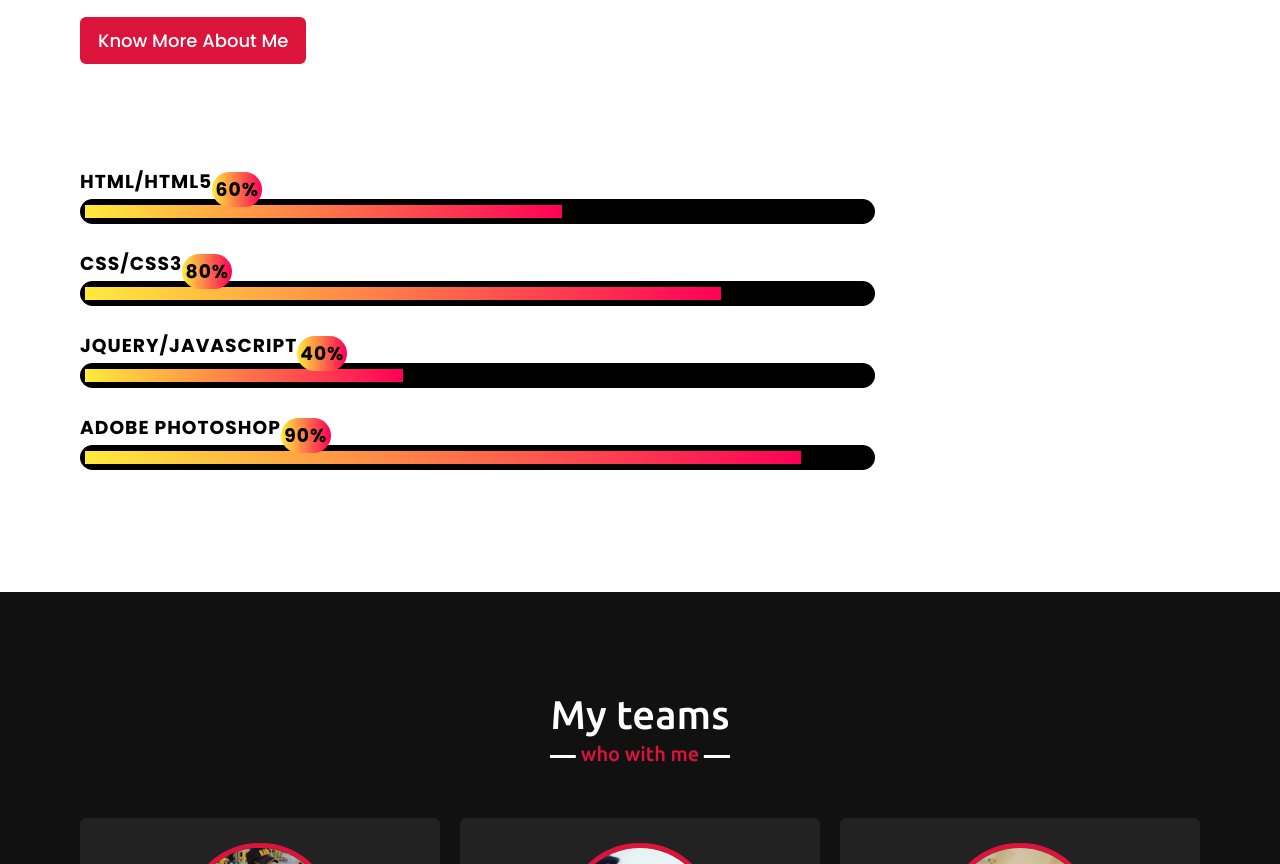
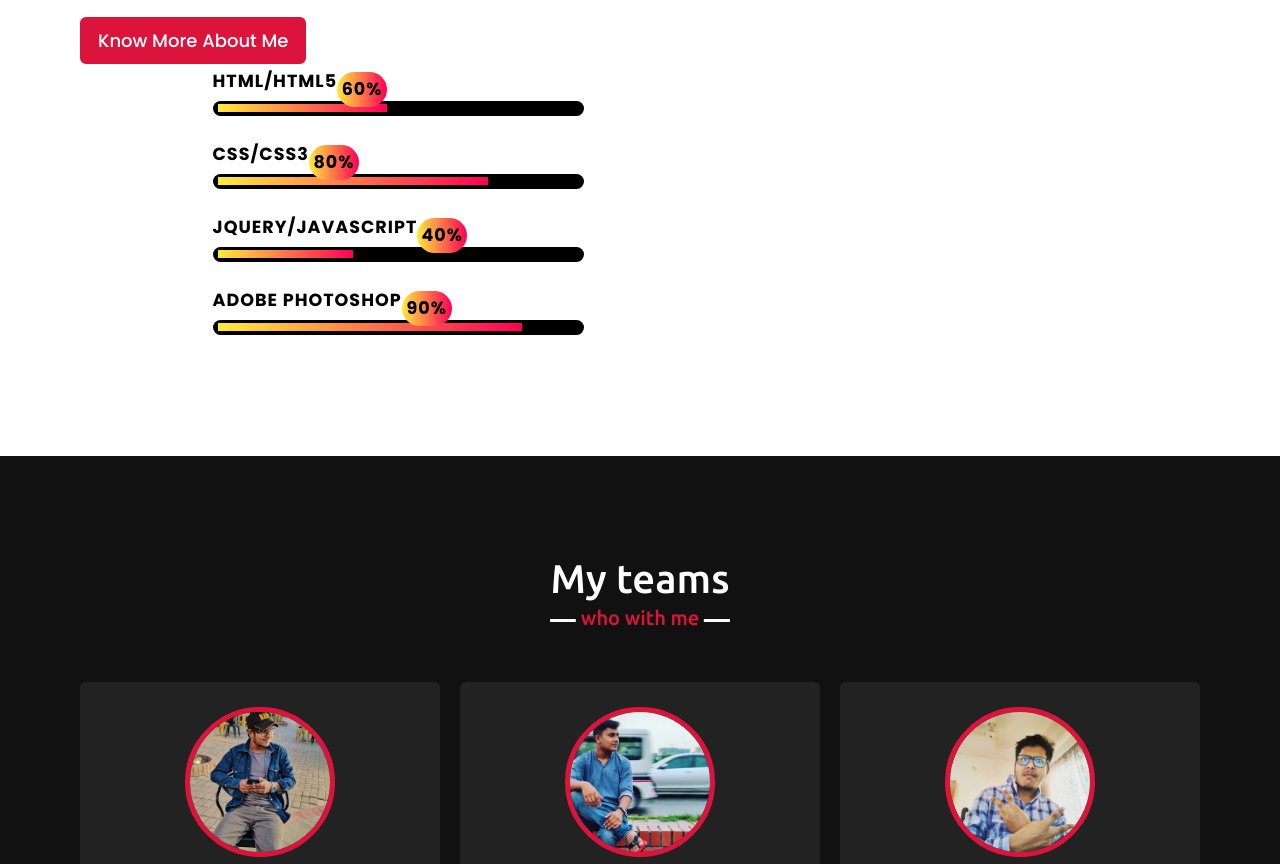
Before and after one commit to Syed-Ashik-Mahamud/my-portfolioo, a plain HTML site: page index.html in a window 1280 px wide. Shown: the part 2569-3433 px from the top of the page. Drawn offline with nearby package versions, Linux system fonts and the light colour scheme.

Commit message:
Update style.css

```diff
--- a/style.css
+++ b/style.css
@@ -689,40 +689,42 @@ footer span a:hover{
 
         }
         .wrap{
-            max-width: 100%;
-            margin:100px auto 0;
+            position:relative;
+			max-width: 50%;
+            margin:0px auto 0;
         }
         .bar{
             color:rgb(0, 0, 0);
             letter-spacing: 1px;
             font-weight: 500;
-            font-size: 16px;
-            position:right ;
+            font-size: 15px;
+            position:leftwards ;
         }
 
         .bar{
             display: inline-block;
             margin-bottom: 15px;
-            width: 100%;
+            width: 140%;
+
         }
         .bar span{
             position: relative;
             display: inline-block;
-            width: 150%;
-            height: 25px;
+            width: 100%;
+            height: 15px;
             background: #000;
             border-radius: 50px;
         }
         .bar span::before{
             position:absolute;
             content:'';
-            top: 6px;
+            top: 3px;
             left: 5px;
             width: 80%;
             height: 50%;
             background: linear-gradient(to left,#ff0057,#ffeb3b);
-            border: radius 50px;
-            animation: bar 4s ease;
+            border: radius 60px;
+            animation: bar 10s ease;
         }
         @keyframes bar{
             from{
@@ -730,7 +732,7 @@ footer span a:hover{
             }
         }
         .bar:nth-child(1) span::before{
-            width: 60%;
+            width: 50%;
         }
 
         .bar:nth-child(2) span::before{
@@ -756,7 +758,7 @@ footer span a:hover{
             z-index: 1;
             background: linear-gradient(to left,#ff0057,#ffeb3b);
             box-shadow: 0 5px 20px, #ff0057, 0 5px 20px #ffeb3b;
-            animation: count 3s ease;
+            animation: count 15s ease;
         }
         @keyframes count {
             from{
```
